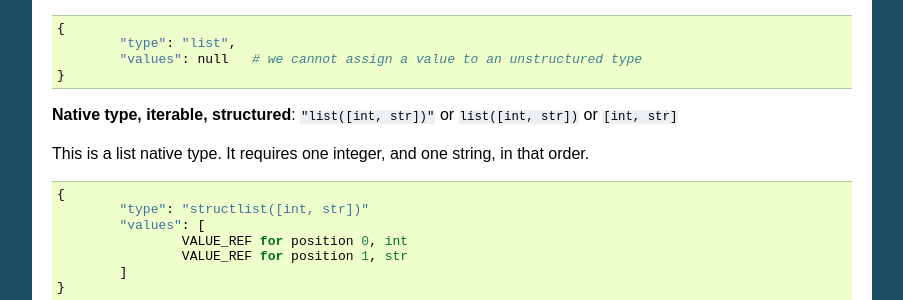
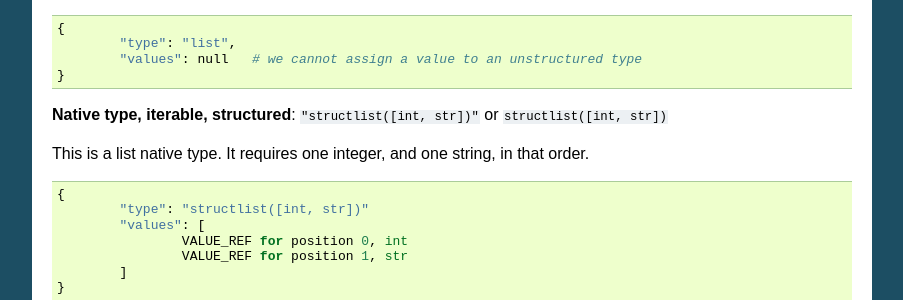
Before and after one commit to shonteag/canonical_args, a Sphinx documentation site: the page built from doc/source/cheatsheet.rst, in a window 1280 px wide and 900 px high, scrolled down 1046 px. Shown: the part 154-454 px from the top of the window, without its empty margins (198-1101 px from the left). Built offline with Sphinx 7.4.7, drawn with Linux system fonts in a browser that asks for light colours.

Commit message:
+ doc update

```diff
--- a/doc/source/cheatsheet.rst
+++ b/doc/source/cheatsheet.rst
@@ -72,7 +72,7 @@ This is a list native type. It has no required structure. ::
 	}
 
 
-**Native type, iterable, structured**: ``"list([int, str])"`` or ``list([int, str])`` or ``[int, str]``
+**Native type, iterable, structured**: ``"structlist([int, str])"`` or ``structlist([int, str])``
 
 This is a list native type. It requires one integer, and one string, in that order. ::
 
```
